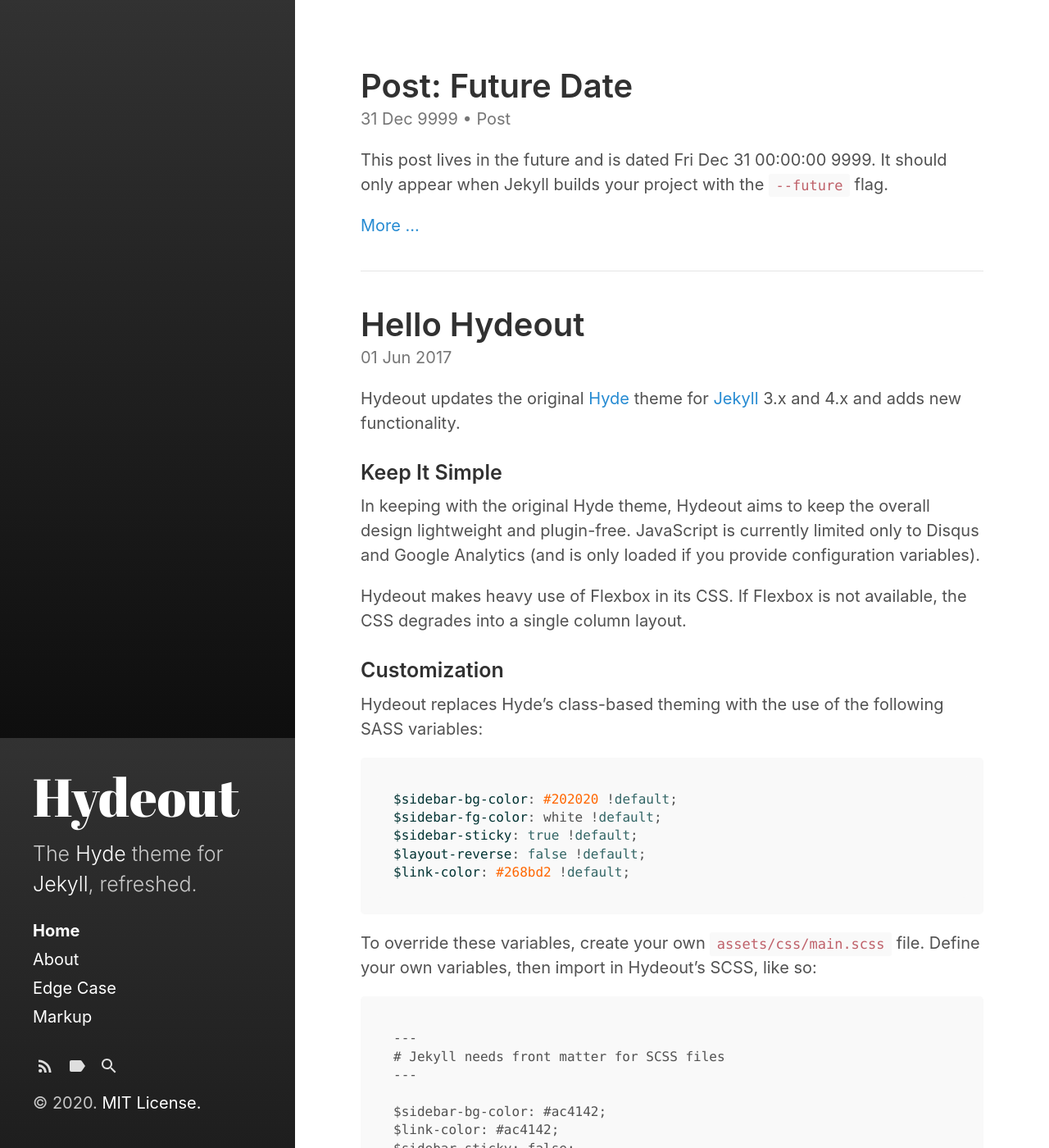
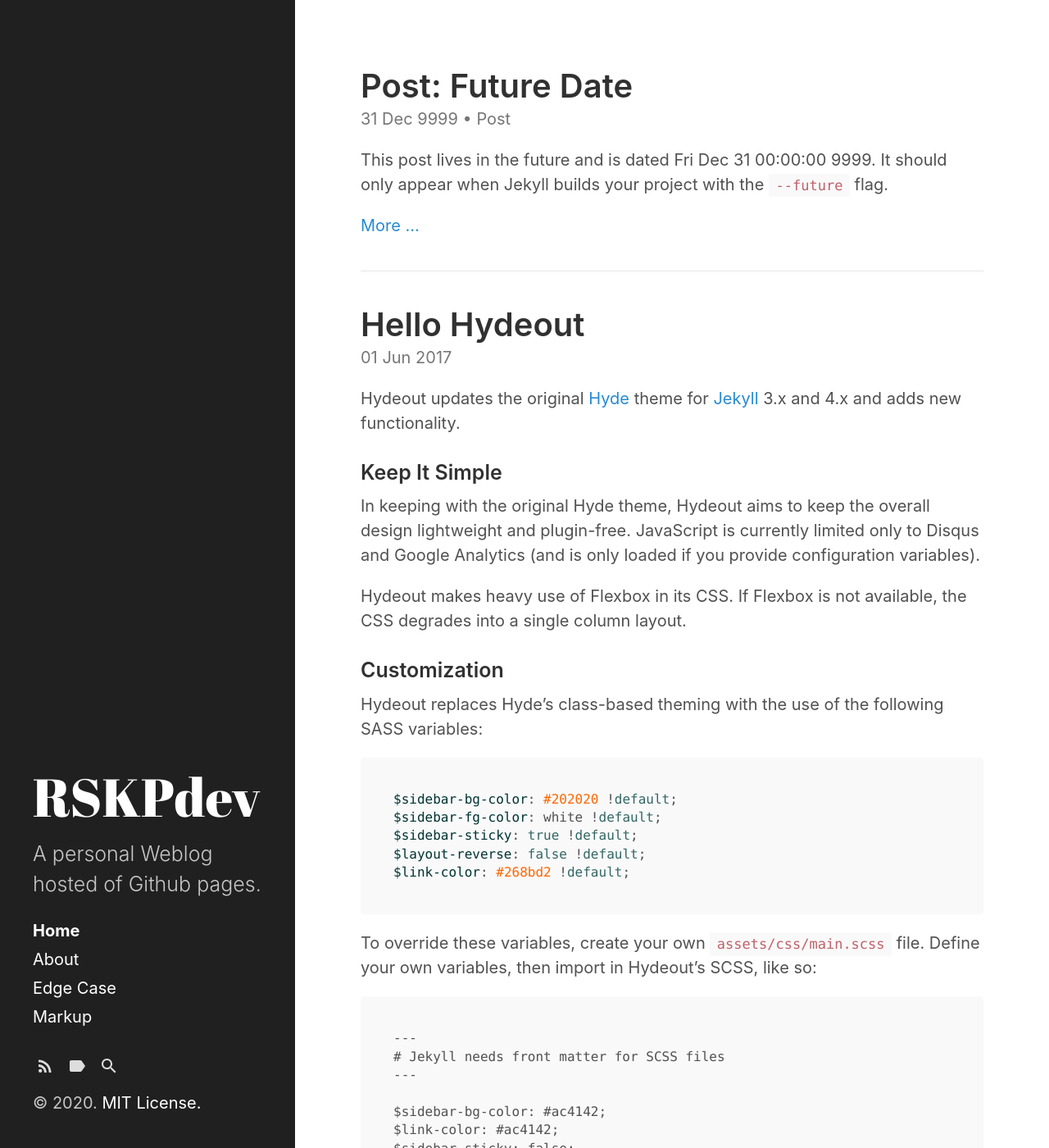
Before and after one commit to rskpdev/rskpdev.github.io, a Jekyll site: the page built from index.html, in a window 1280 px wide and 1400 px high. Shown: the whole window at 82% size. Built offline with Jekyll 4.4.1, drawn with Linux system fonts in a browser that asks for light colours; the list of posts is cut into pages by our own code.

Commit message:
name changes and remove gradient

```diff
--- a/_config.yml
+++ b/_config.yml
@@ -1,13 +1,13 @@
 # Dependencies
 markdown:         kramdown
 highlighter:      rouge
-remote_theme: fongandrew/hydeout
+remote_theme:     fongandrew/hydeout
 
 # Setup
-title:            Hydeout
-tagline:          'A Jekyll theme'
-description:      'The <a href="http://hyde.getpoole.com" target="_blank">Hyde</a> theme for <a href="http://jekyllrb.com" target="_blank">Jekyll</a>, refreshed.'
-url:              https://fongandrew.github.io
+title:            RSKPdev
+tagline:          'A Weblog'
+description:      'A personal Weblog hosted of Github pages.'
+url:              https://rskpdev.github.io
 baseurl:          ''
                   # the optional subpath of your site, e.g. "/blog"
                   # NB: This applies to all pages in your Jekyll site.
@@ -16,8 +16,8 @@
                   # sidebar_blog_link below.
 
 author:
-  name:           'Andrew Fong'
-  url:            https://twitter.com/fongandrewc
+  name:           'RSKP'
+  url:            https://github.com/rskpdev/
 
 paginate:         5
 # paginate_path:    '/page:num'
--- a/_sass/hydeout/_layout.scss
+++ b/_sass/hydeout/_layout.scss
@@ -25,7 +25,6 @@
 body {
   background-attachment: fixed;
   background-color: $sidebar-bg-color;
-  background-image: linear-gradient(to bottom, lighten($sidebar-bg-color, 7%), darken($sidebar-bg-color, 7%));
   color: $sidebar-text-color;
   display: flex;
   flex-direction: column;
```
